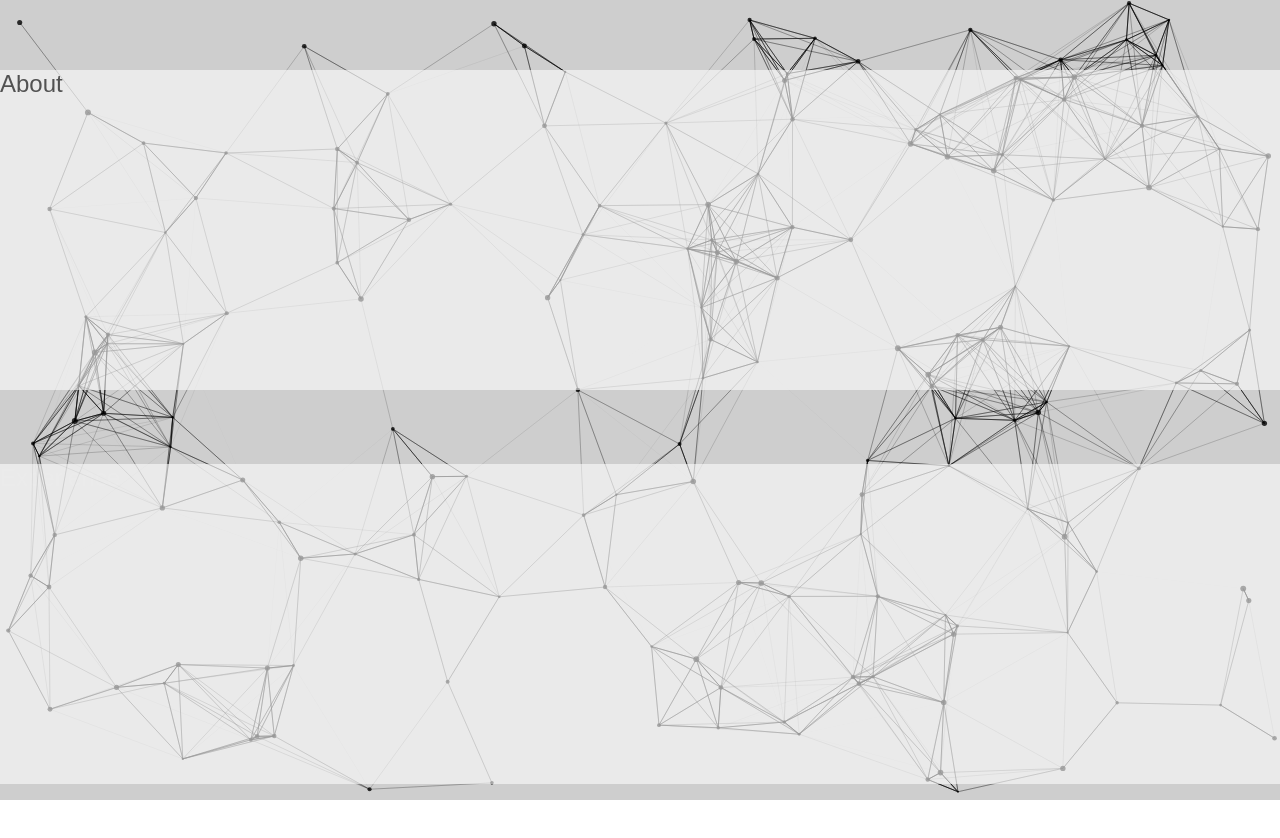
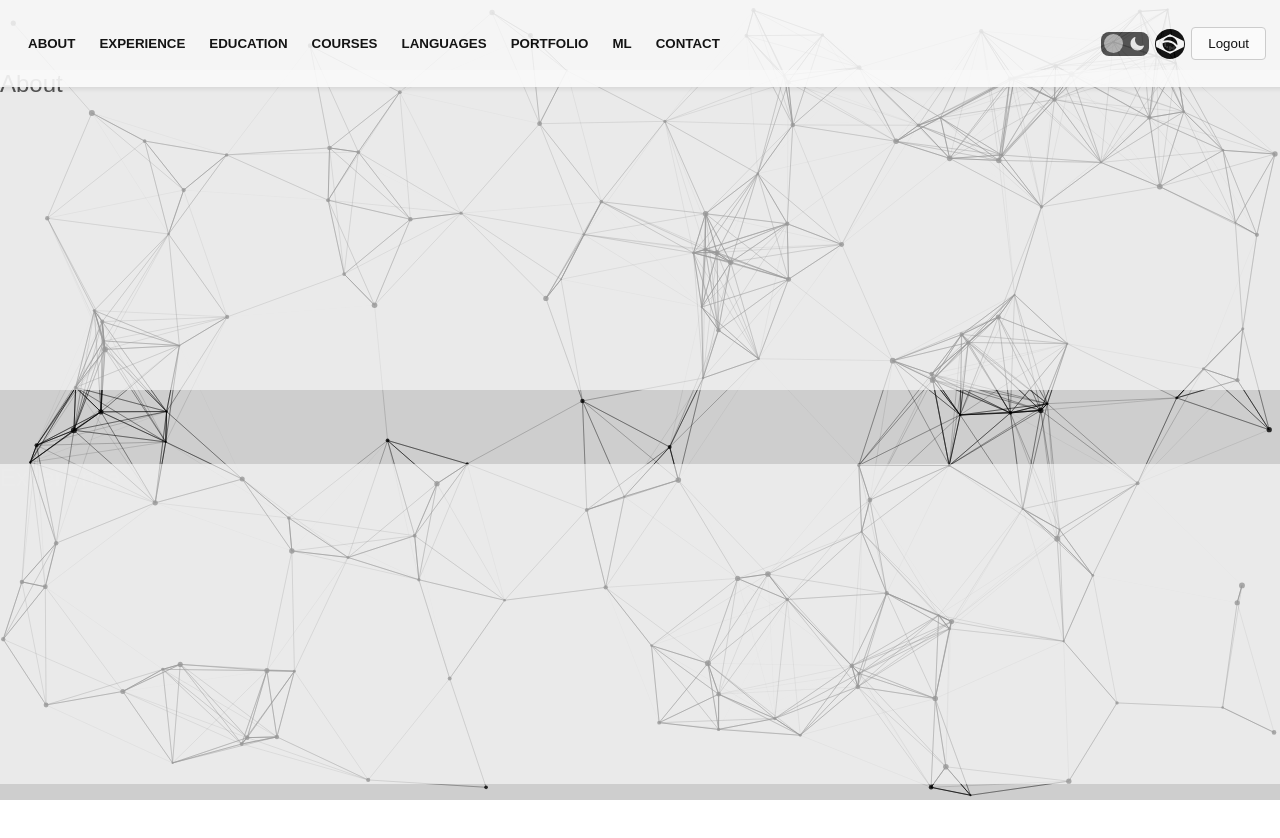
Before and after one commit to guicamargo/portfolio-frontend, a React (Vite) app: page / in a window 1280 px wide. Shown: the top 838 px of the page. Built offline with nearby package versions, Linux system fonts and the light colour scheme.

Commit message:
responsividade da nav bar

```diff
--- a/src/components/Header/index.jsx
+++ b/src/components/Header/index.jsx
@@ -1,22 +1,105 @@
+// // src/components/Header/index.jsx
+// import { Link } from 'react-router-dom';
+// import { useTranslation } from 'react-i18next';
+// import ThemeToggle from '../ThemeToggle';
+// import LanguageSelector from '../LanguageSelector';
+// import NavigationButtons from '../NavigationButtons';
+// import './styles.css';
+
+// // import { useAuth } from '../../../context/AuthContext';
+// const Header = () => {
+//   const { t } = useTranslation();
+//   const isAuthenticated = true;
+
+//   return (
+//     <header className="header">
+//       <div className="header-content">
+//         <nav className="main-nav">
+//           <NavigationButtons />
+//         </nav>
+//       </div>
+
+//       <div className="header-controls">
+//         <ThemeToggle />
+//         <LanguageSelector />
+//         {isAuthenticated && (
+//           <button
+//             className="logout-btn"
+//             onClick={() => { /* lógica de logout */ }}
+//           >
+//             {t('nav.logout')}
+//           </button>
+//         )}
+//       </div>
+//     </header>
+//   );
+// };
+
+// export default Header;
+
 // src/components/Header/index.jsx
-import { Link } from 'react-router-dom';
+import { useState, useEffect } from 'react';
 import { useTranslation } from 'react-i18next';
 import ThemeToggle from '../ThemeToggle';
 import LanguageSelector from '../LanguageSelector';
 import NavigationButtons from '../NavigationButtons';
 import './styles.css';
 
-// import { useAuth } from '../../../context/AuthContext';
 const Header = () => {
   const { t } = useTranslation();
   const isAuthenticated = true;
 
+  const [isMobile, setIsMobile] = useState(false);
+  const [isSidebarOpen, setIsSidebarOpen] = useState(false);
+
+  // Detecta largura da tela para definir se é mobile
+  useEffect(() => {
+    const checkScreenSize = () => {
+      setIsMobile(window.innerWidth < 650);
+    };
+
+    // Executa a verificação inicial
+    checkScreenSize();
+
+    // Adiciona o evento de resize
+    window.addEventListener('resize', checkScreenSize);
+
+    // Remove o evento ao desmontar o componente
+    return () => {
+      window.removeEventListener('resize', checkScreenSize);
+    };
+  }, []);
+
   return (
     <header className="header">
       <div className="header-content">
-        <nav className="main-nav">
-          <NavigationButtons />
-        </nav>
+        {isMobile ? (
+          <>
+            <button
+              className="menu-btn"
+              onClick={() => setIsSidebarOpen(true)}
+            >
+              ☰
+            </button>
+            {isSidebarOpen && (
+              <div className="sidebar">
+                <button
+                  className="close-btn"
+                  onClick={() => setIsSidebarOpen(false)}
+                >
+                  ✕
+                </button>
+                <nav className="sidebar-nav">
+                  <NavigationButtons />
+                </nav>
+              </div>
+            )}
+          </>
+        ) : (
+          <nav className="main-nav">
+            <NavigationButtons />
+          </nav>
+        )}
       </div>
 
       <div className="header-controls">
@@ -25,7 +108,9 @@ const Header = () => {
         {isAuthenticated && (
           <button
             className="logout-btn"
-            onClick={() => { /* lógica de logout */ }}
+            onClick={() => {
+              // lógica de logout
+            }}
           >
             {t('nav.logout')}
           </button>
--- a/src/components/Header/styles.css
+++ b/src/components/Header/styles.css
@@ -52,3 +52,106 @@ body {
 .main-content {
   margin-top: 80px; /* Ajuste para o conteúdo não ser escondido pelo header */
 }
+
+/* ======================================================================================*/
+
+
+/* Botão do menu no mobile */
+.menu-btn {
+  font-size: 24px;
+  background: none;
+  border: none;
+  cursor: pointer;
+  color: #333;
+  position: absolute;
+  top: 10px;
+  left: 10px;
+  z-index: 1001;
+}
+.dark .menu-btn{
+  color: #dadada;
+}
+/* Sidebar */
+.sidebar {
+  position: fixed;
+  top: 0;
+  left: 0;
+  width: 100%; /* Ocupa a largura total */
+  height: 100%; /* Ocupa a altura total */
+  background-color: #333;
+  color: #fff;
+  z-index: 1000;
+  padding: 1px 20px;
+  display: flex;
+  flex-direction: column;
+
+  box-shadow: 2px 0 5px rgba(0, 0, 0, 0.3);
+  overflow-y: auto;
+}
+
+/* Botão para fechar a sidebar */
+.close-btn {
+  font-size: 24px;
+  background: none;
+  border: none;
+  color: #fff;
+  cursor: pointer;
+  align-self: flex-end;
+  margin-right: 20px;
+}
+
+/* Navegação dentro da sidebar */
+.sidebar-nav {
+  display: flex;
+  flex-direction: column;
+
+}
+
+/* Controles adicionais na sidebar */
+.sidebar-controls {
+  display: flex;
+  flex-direction: column;
+  gap: 10px;
+  margin-top: 20px;
+}
+
+/* Estilo para os links na sidebar */
+.sidebar-nav a,
+.sidebar-controls button {
+  color: #fff;
+  text-decoration: none;
+  background: none;
+  border: none;
+  font-size: 18px;
+  cursor: pointer;
+  text-align: left;
+}
+
+.sidebar-nav a:hover,
+.sidebar-controls button:hover {
+  text-decoration: underline;
+}
+
+/* Estilo do layout desktop */
+@media (min-width: 650px) {
+  .menu-btn {
+    display: none;
+  }
+
+  .main-nav {
+    display: block;
+  }
+
+  .header-controls {
+    display: flex;
+    align-items: center;
+    gap: 10px;
+  }
+}
+
+/* Esconde a navegação padrão no mobile */
+@media (max-width: 649px) {
+  .main-nav {
+    display: none;
+  }
+}
--- a/src/components/NavigationButtons/index.jsx
+++ b/src/components/NavigationButtons/index.jsx
@@ -1,15 +1,106 @@
+// // src/components/NavigationButtons/index.jsx
+// import { useTranslation } from 'react-i18next';
+// import { useNavigate, useLocation } from 'react-router-dom';
+// import './styles.css';
+// // import { useAuth } from '../../../context/AuthContext';
+
+// const NavigationButtons = () => {
+//     const { t } = useTranslation();
+//     const navigate = useNavigate();
+//     const location = useLocation();
+//        // const { isAuthenticated } = useAuth(); // Adicione este hook
+//   const isAuthenticated  = true; // Temporário - trocar pela sua lógica de auth
+
+//     const navigationConfig = [
+//       { page: '/', sectionId: 'section1', label: 'about' },
+//       { page: '/', sectionId: 'section2', label: 'experience' },
+//       { page: '/', sectionId: 'section3', label: 'education' },
+//       { page: '/', sectionId: 'section4', label: 'courses' },
+//       { page: '/', sectionId: 'section5', label: 'languages' },
+//       { page: '/', sectionId: 'section6', label: 'portfolio' },
+//       {
+//         page: '/',
+//         sectionId: 'section7',
+//         label: 'ml',
+//         requiresAuth: true // Adicione esta propriedade
+//       },
+//       { page: '/', sectionId: 'section8', label: 'contact' }
+//     ];
+
+//     const handleScrollOrNavigate = (page, sectionId, requiresAuth) => {
+//       if (requiresAuth && !isAuthenticated) {
+//         navigate('/login');
+//         return;
+//       }
+
+//       if (location.pathname === page) {
+//         const section = document.getElementById(sectionId);
+//         if (section) {
+//           section.scrollIntoView({ behavior: 'smooth', block: 'start' });
+//         }
+//       } else {
+//         navigate(page, {
+//           state: { scrollTo: sectionId },
+//           replace: true
+//         });
+//       }
+//     };
+
+//     return (
+//         <div className="nav-buttons">
+//         {navigationConfig.map((nav, index) => (
+//           <button
+//             key={index}
+//             onClick={() => handleScrollOrNavigate(nav.page, nav.sectionId, nav.requiresAuth)}
+//             className={`btn-2 btn
+//                  ${location.pathname === nav.page ? 'active' : ''}
+//                   ${nav.requiresAuth && !isAuthenticated ? 'locked' : ''}`}
+//           >
+//             {t(nav.label)}
+//             {nav.requiresAuth && !isAuthenticated && (
+//               <span className="lock-icon">🔒</span>
+//             )}
+//           </button>
+//         ))}
+//       </div>
+
+//     );
+//   };
+
+//   export default NavigationButtons;
+
+
 // src/components/NavigationButtons/index.jsx
+import { useState, useEffect } from 'react';
 import { useTranslation } from 'react-i18next';
 import { useNavigate, useLocation } from 'react-router-dom';
 import './styles.css';
-// import { useAuth } from '../../../context/AuthContext';
 
 const NavigationButtons = () => {
   const { t } = useTranslation();
   const navigate = useNavigate();
   const location = useLocation();
-       // const { isAuthenticated } = useAuth(); // Adicione este hook
-  const isAuthenticated  = true; // Temporário - trocar pela sua lógica de auth
+  const isAuthenticated = true; // Temporário - trocar pela sua lógica de auth
+
+  const [isMobile, setIsMobile] = useState(false);
+
+  // Detecta largura da tela para definir se é mobile
+  useEffect(() => {
+    const checkScreenSize = () => {
+      setIsMobile(window.innerWidth < 650);
+    };
+
+    // Executa a verificação inicial
+    checkScreenSize();
+
+    // Adiciona o evento de resize
+    window.addEventListener('resize', checkScreenSize);
+
+    // Remove o evento ao desmontar o componente
+    return () => {
+      window.removeEventListener('resize', checkScreenSize);
+    };
+  }, []);
 
   const navigationConfig = [
     { page: '/', sectionId: 'section1', label: 'about' },
@@ -22,9 +113,9 @@ const NavigationButtons = () => {
       page: '/',
       sectionId: 'section7',
       label: 'ml',
-        requiresAuth: true // Adicione esta propriedade
+      requiresAuth: true,
     },
-      { page: '/', sectionId: 'section8', label: 'contact' }
+    { page: '/', sectionId: 'section8', label: 'contact' },
   ];
 
   const handleScrollOrNavigate = (page, sectionId, requiresAuth) => {
@@ -41,17 +132,19 @@ const NavigationButtons = () => {
     } else {
       navigate(page, {
         state: { scrollTo: sectionId },
-          replace: true
+        replace: true,
       });
     }
   };
 
   return (
-        <div className="nav-buttons">
+    <div className={`nav-buttons ${isMobile ? 'mobile' : 'desktop'}`}>
       {navigationConfig.map((nav, index) => (
         <button
           key={index}
-            onClick={() => handleScrollOrNavigate(nav.page, nav.sectionId, nav.requiresAuth)}
+          onClick={() =>
+            handleScrollOrNavigate(nav.page, nav.sectionId, nav.requiresAuth)
+          }
           className={`btn-2 btn
             ${location.pathname === nav.page ? 'active' : ''}
             ${nav.requiresAuth && !isAuthenticated ? 'locked' : ''}`}
@@ -63,7 +156,6 @@ const NavigationButtons = () => {
         </button>
       ))}
     </div>
-
   );
 };
 
--- a/src/components/NavigationButtons/styles.css
+++ b/src/components/NavigationButtons/styles.css
@@ -92,3 +92,99 @@
   }
 
 }
+
+/* Estilo para o layout desktop */
+.nav-buttons.desktop {
+  display: flex;
+  flex-wrap: wrap;
+}
+
+/* Estilo para o layout mobile */
+.nav-buttons.mobile {
+  display: flex;
+  flex-direction: column; /* Empilha verticalmente */
+}
+
+/* Botões (mantendo os estilos e animações originais) */
+.nav-buttons .btn {
+  position: relative; /* Necessário para os pseudoelementos */
+  display: inline-block;
+  text-align: center;
+  text-transform: uppercase;
+  background: transparent;
+  cursor: pointer;
+  transition: all 280ms ease-in-out;
+  color: var(--btn-color, #000); /* Mantém suporte ao tema claro/escuro */
+}
+
+.nav-buttons.mobile .btn{
+  color: #fff;
+}
+
+.nav-buttons.mobile .btn:hover:after,
+.nav-buttons.mobile .btn:hover:before {
+  border: 1px solid var(--btn-border-color, #fff);
+  width: 70%;
+}
+
+
+.dark .nav-buttons .btn {
+  color: var(--btn-color-dark, #fff); /* Tema escuro */
+}
+
+.nav-buttons .btn:hover:after,
+.nav-buttons .btn:hover:before {
+  border: 1px solid var(--btn-border-color, #000);
+  width: 70%;
+}
+
+
+.dark .nav-buttons .btn:hover:after,
+.dark .nav-buttons .btn:hover:before {
+  border: 1px solid var(--btn-border-color, #fff);
+}
+
+/* Animações e efeitos nos botões */
+.nav-buttons .btn:hover,
+.nav-buttons .btn:active {
+  letter-spacing: 3px;
+}
+
+.nav-buttons .btn:after,
+.nav-buttons .btn:before {
+  content: " ";
+  backface-visibility: hidden;
+  position: absolute;
+  width: 0;
+  bottom: 0;
+  left: 50%;
+  transform: translateX(-50%);
+  transition: all 280ms ease-in-out;
+}
+
+
+.nav-buttons .btn:before {
+  top: 0;
+  bottom: auto;
+}
+
+
+
+/* Botão ativo */
+.nav-buttons .btn.active {
+  font-weight: bold;
+
+}
+
+.dark .nav-buttons .btn.active {
+  background-color: var(--btn-active-bg-dark, transparent);
+  border-color: var(--btn-border-color-dark, #fff);
+}
+
+/* Botão bloqueado (não autenticado) */
+.nav-buttons .btn.locked {
+  cursor: not-allowed;
+  color: #999;
+  border-color: #999;
+  opacity: 0.6;
+}
--- a/src/layouts/PublicLayout.jsx
+++ b/src/layouts/PublicLayout.jsx
@@ -4,7 +4,7 @@ import Header from '../components/Header';
 const PublicLayout = ({ children }) => {
   return (
     <div className="public-layout">
-      {/* <Header isPrivate={false} /> */}
+      <Header isPrivate={false} />
       <main className="content">
         {children}
       </main>
```
Lines whose indentation alone changed are shown as unchanged.
